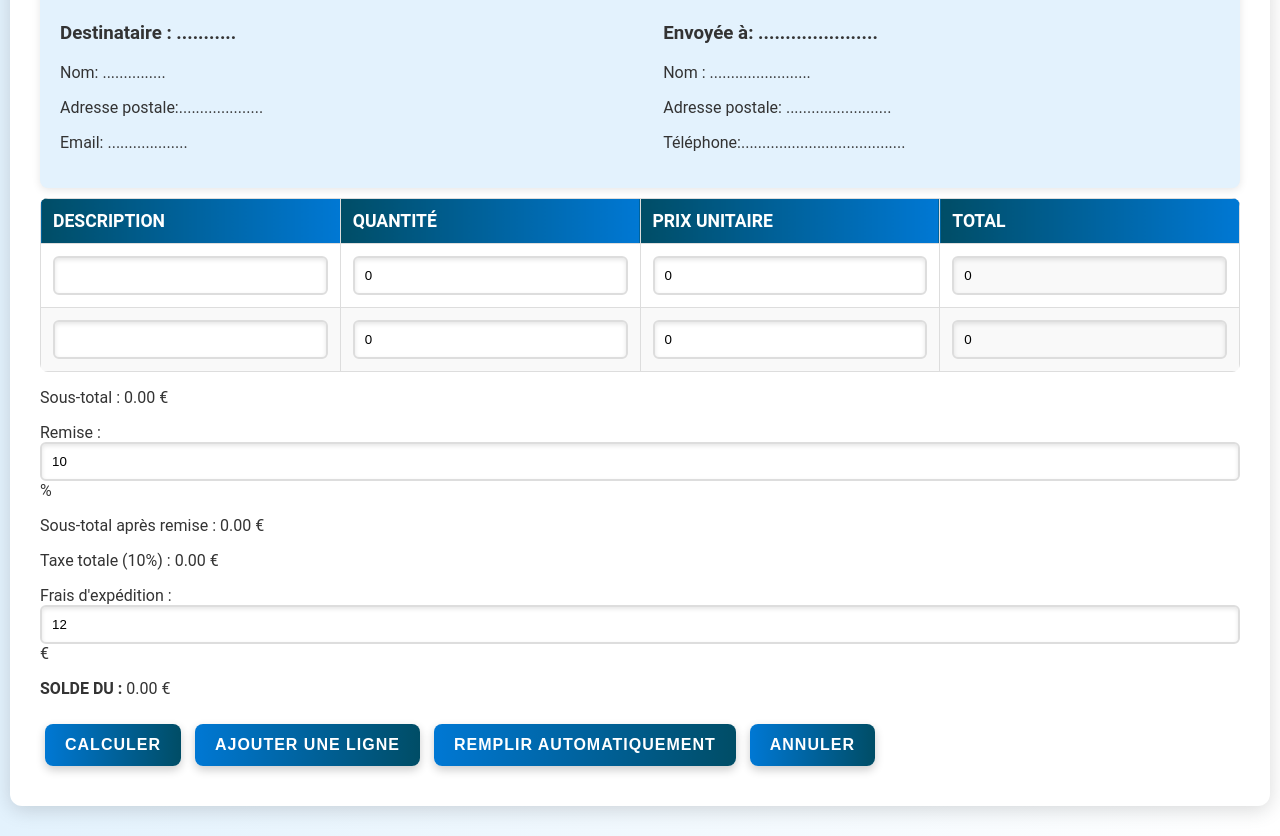
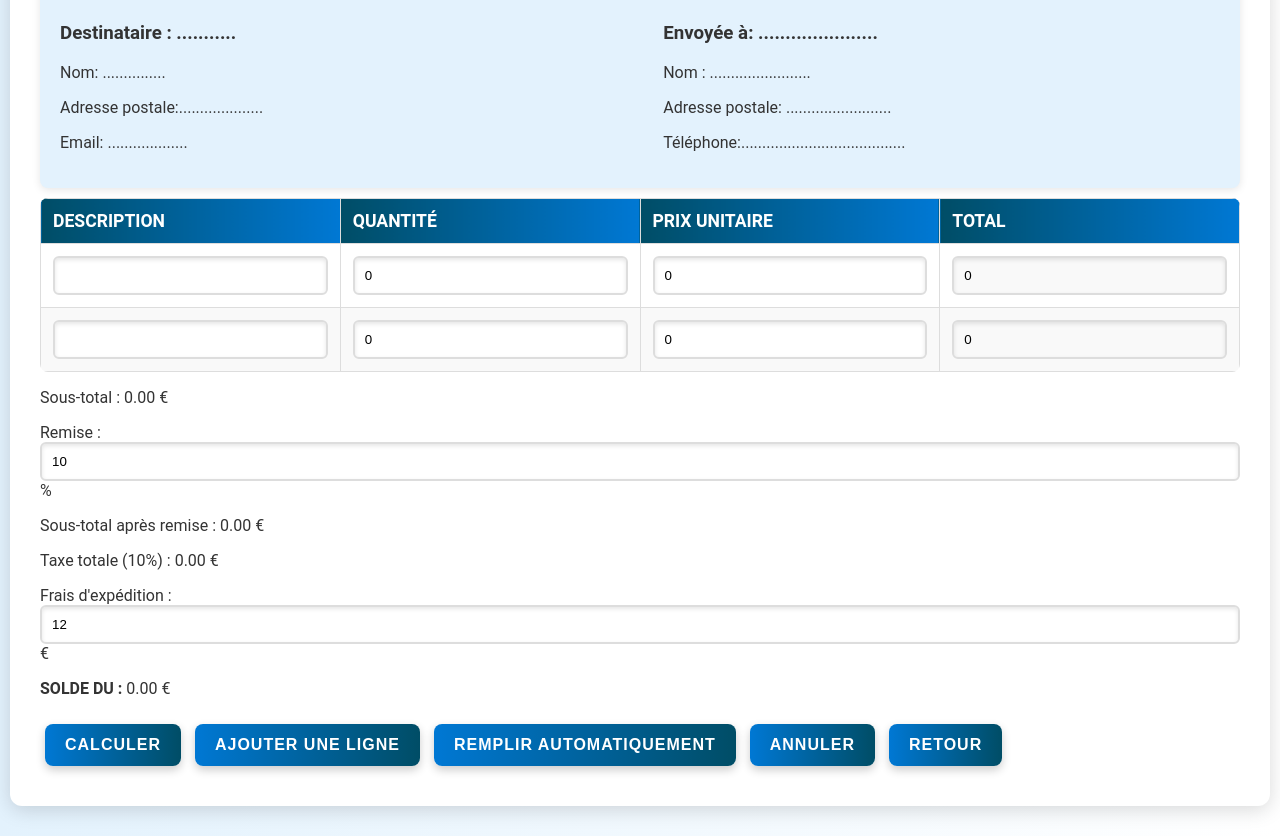
Before and after one commit to Sarah-bar-elh/mission10, a plain HTML site: page index.html in a window 1280 px wide. Shown: the part 323-1159 px from the top of the page. Drawn offline with Linux system fonts and the light colour scheme.

Commit message:
Update index.html

```diff
--- a/index.html
+++ b/index.html
@@ -70,6 +70,7 @@
                 <button id="ajouterLigne">Ajouter une ligne</button>
                 <button id="remplirAuto">Remplir automatiquement</button>
                 <button id="annuler">Annuler</button>
+                <button id="retour">Retour</button>
             </div>
         </footer>
     </div>
```
